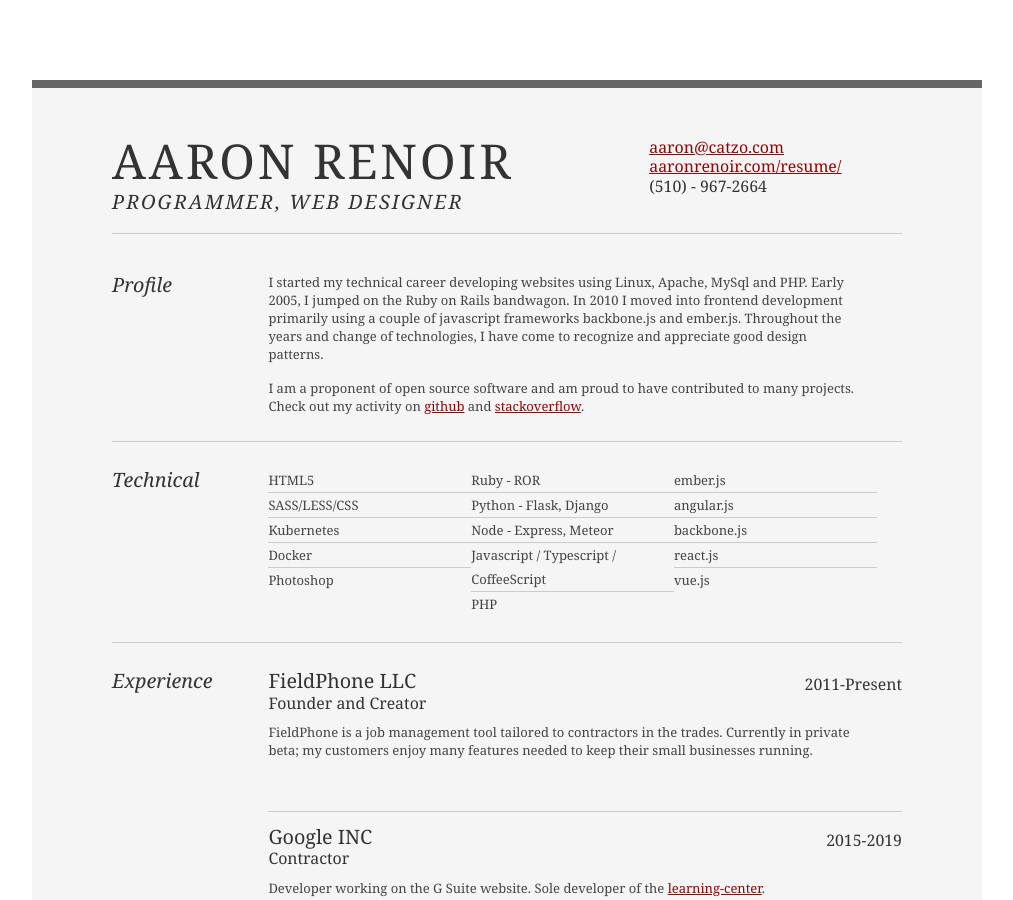
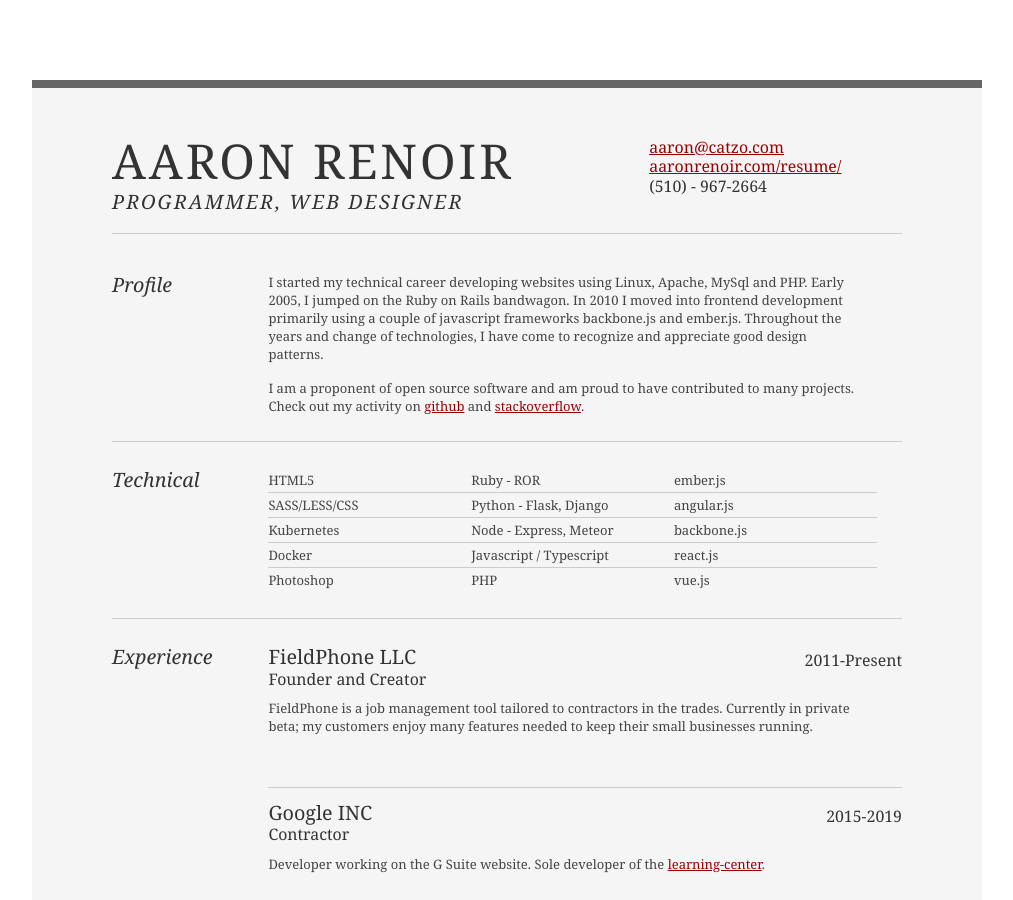
Before and after one commit to arenoir/portfolio, a Jekyll site: the page built from resume/index.html, in a window 1280 px wide and 900 px high. Shown: the whole window, without its empty margins (133-1146 px from the left). Built offline with Jekyll 4.4.1, drawn with Linux system fonts in a browser that asks for light colours.

Commit message:
update resume

```diff
--- a/resume/index.html
+++ b/resume/index.html
@@ -56,7 +56,7 @@ title: Aaron Renoir's Resume
             <li>Ruby - ROR</li>
             <li>Python - Flask, Django</li>
             <li>Node - Express, Meteor</li>
-            <li>Javascript / Typescript / CoffeeScript</li>
+            <li>Javascript / Typescript </li>
             <li class="last">PHP</li>
           </ul>
 
```
